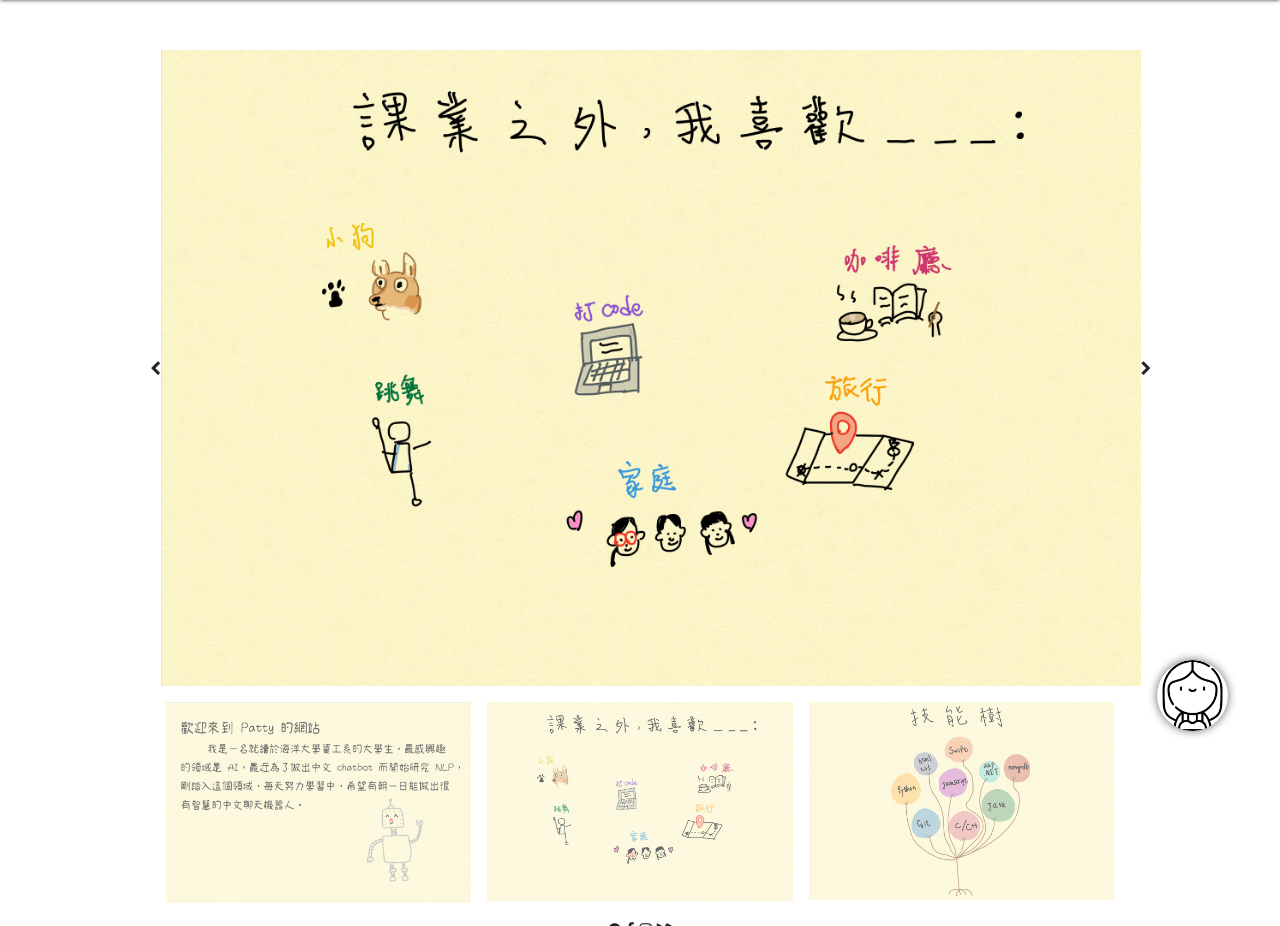
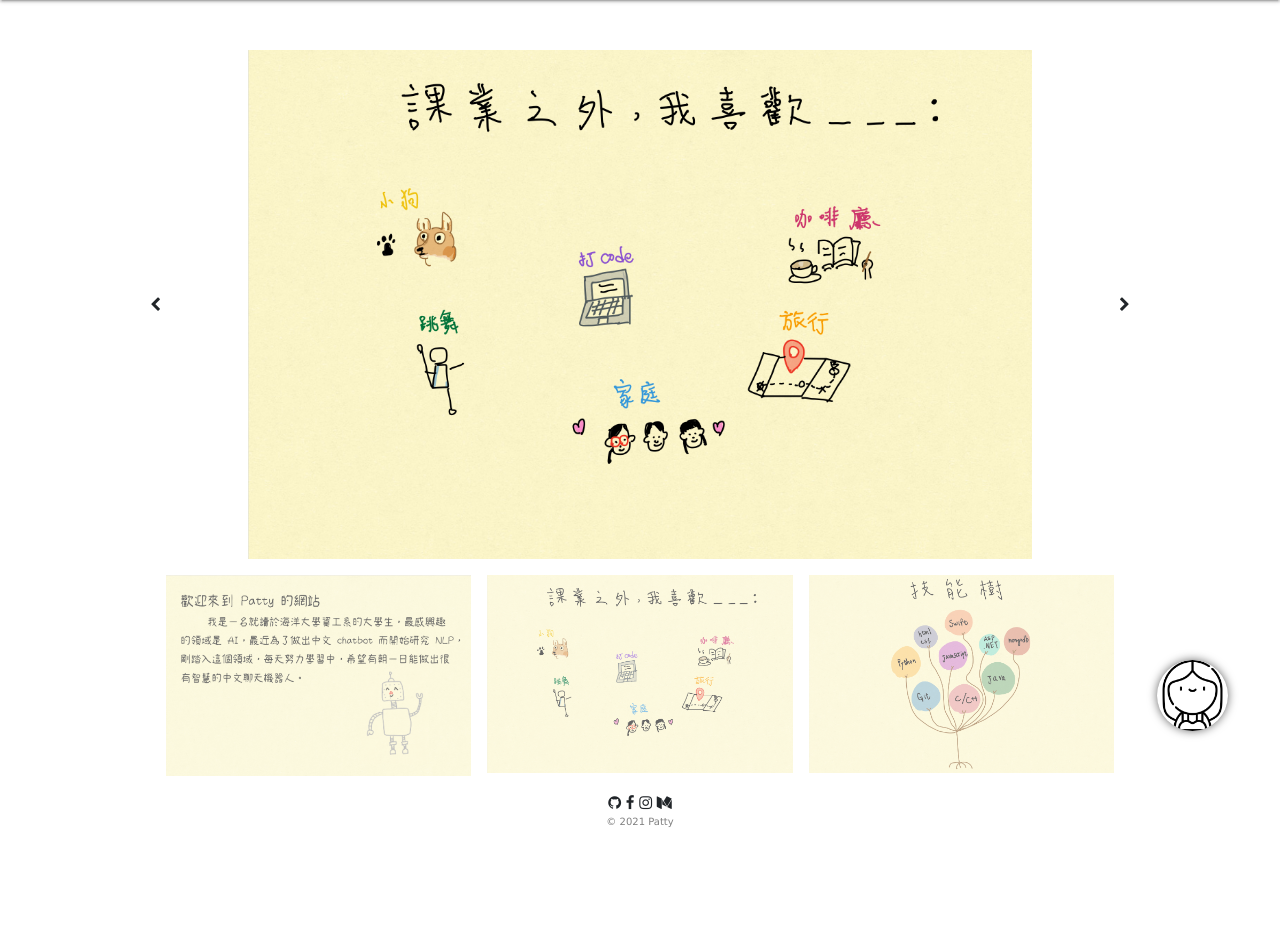
Before and after one commit to xxxPatty/Patty-Website, a Flask app: page / in a window 1280 px wide. Shown: the part 64-990 px from the top of the page. After the commit the page ends 891 px from the top, so only its background shows below. Run offline with Flask 2, Linux system fonts and the light colour scheme; some libraries are stand-ins or nearby versions.

Commit message:
image size

```diff
--- a/templates/aboutFrame.html
+++ b/templates/aboutFrame.html
@@ -107,7 +107,7 @@
                     </div>
                     <div class="col-lg-6">
                         <div class="about-avatar">
-                            <img src="../static/img/Patty.jpg" alt="error">
+                            <img src="../static/img/Patty.jpg" alt="error" style="height:500px;">
                         </div>
                     </div>
                 </div>
--- a/templates/index.html
+++ b/templates/index.html
@@ -55,9 +55,9 @@
         <div class="w3-content" style="max-height:window.innerHeight-200px; padding-top: 50px;">
             <div style="justify-content: space-between; display:flex; align-items: center;">
                 <i class="fa fa-chevron-left" aria-hidden="true" onclick="previous(); stop();"></i>
-                <img class="mySlides" src="../static/img/specialty.jpg" style="width:100%;display:none">
-                <img class="mySlides" src="../static/img/habbit.jpg" style="width:100%">
-                <img class="mySlides" src="../static/img/skill.jpg" style="width:100%;display:none">
+                <img class="mySlides" src="../static/img/specialty.jpg" style="width:80%;display:none">
+                <img class="mySlides" src="../static/img/habbit.jpg" style="width:80%">
+                <img class="mySlides" src="../static/img/skill.jpg" style="width:80%;display:none">
                 <i class="fa fa-chevron-right" aria-hidden="true" onclick="next(); stop();"></i>
             </div>
             <div class="w3-row-padding w3-section">
```
